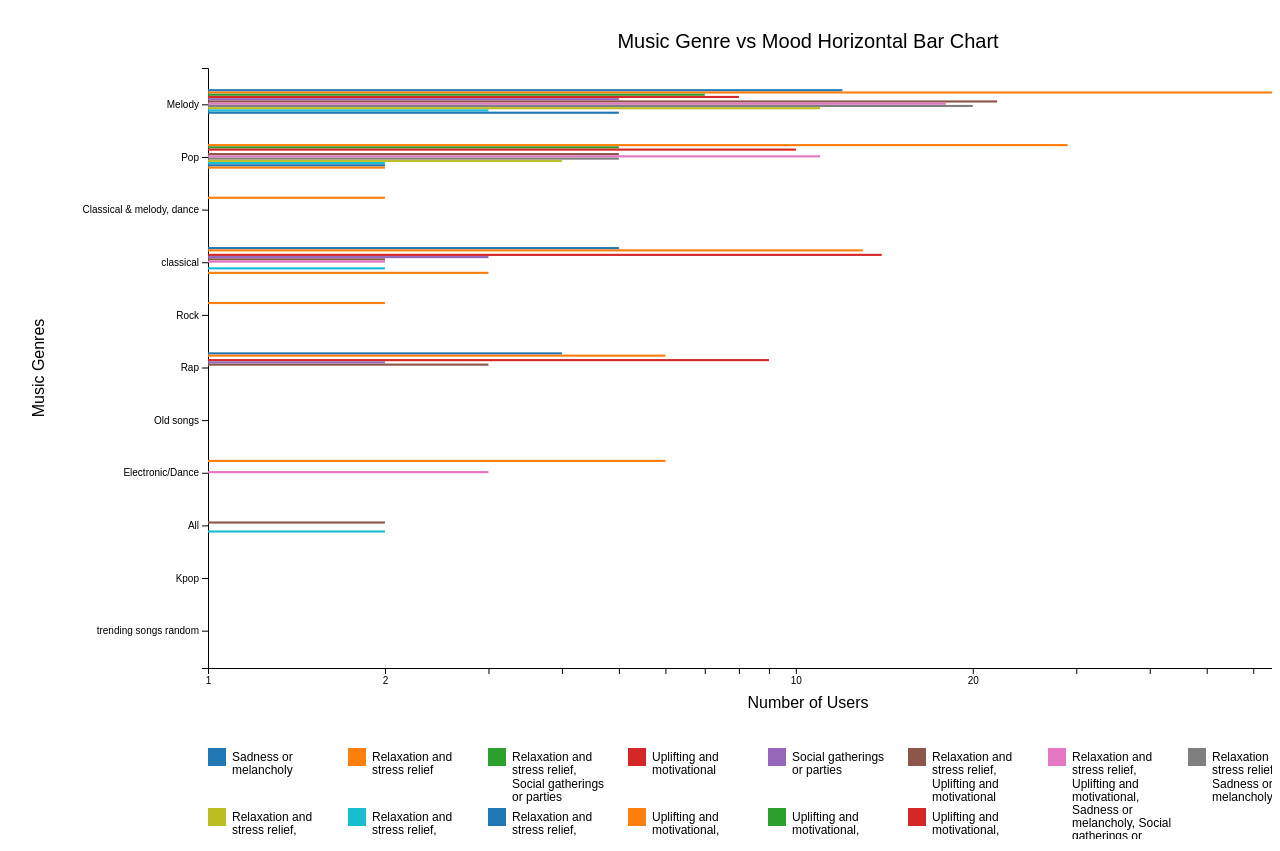
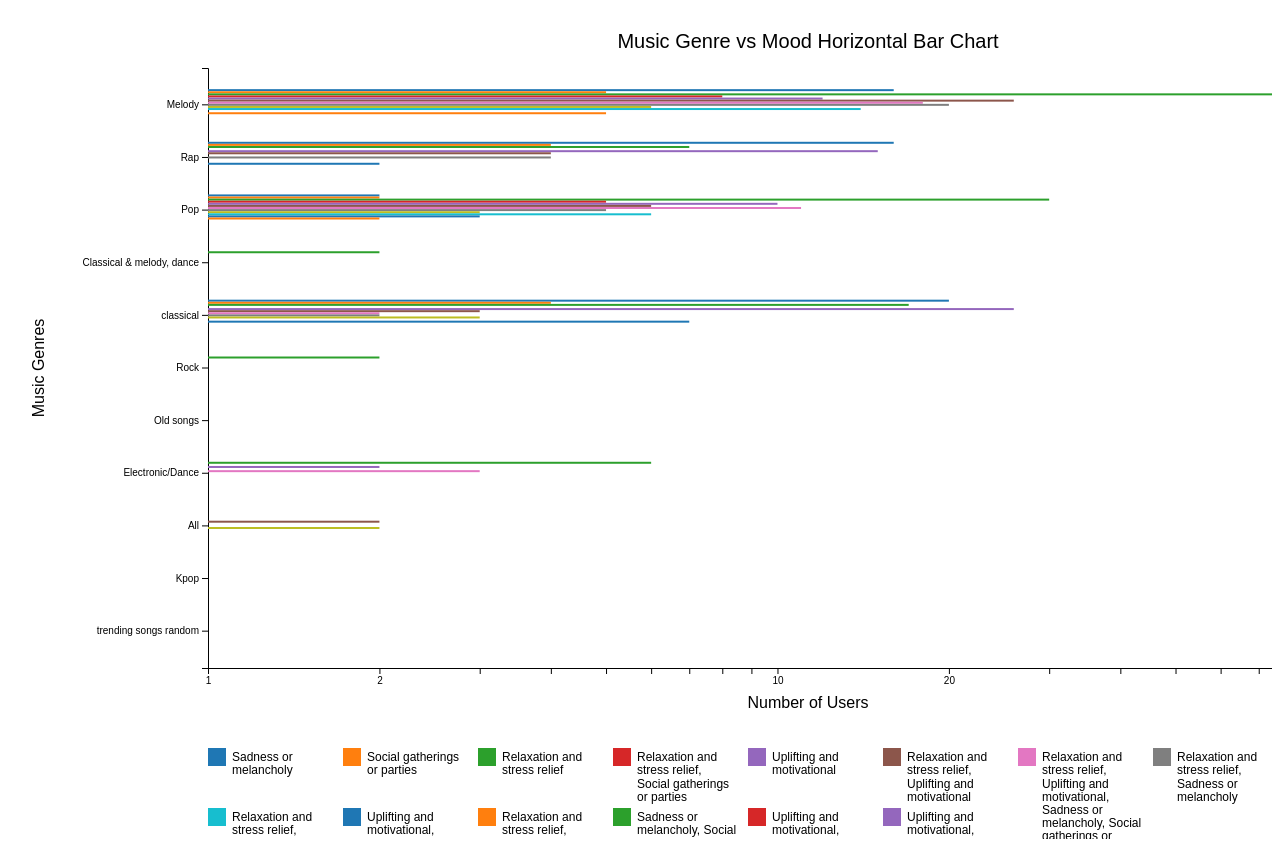
Before and after one commit to jliu233/info5100project1, a plain HTML site: page index.html in a window 1280 px wide. Drawn offline with nearby package versions, Linux system fonts and the light colour scheme.

Commit message:
removed data filter process

```diff
--- a/index.html
+++ b/index.html
@@ -41,7 +41,7 @@
 
       d3.csv(csvFilePath)
         .then(function (data) {
-          data = data.filter((d) => d.music_time_slot !== "Afternoon");
+          // data = data.filter((d) => d.music_time_slot !== "Afternoon");
 
           const aggregatedData = d3.rollup(
             data,
@@ -199,8 +199,8 @@
             .attr(
               "transform",
               (d, i) =>
-                `translate(${(i % 8) * 140}, ${
-                  height + 80 + Math.floor(i / 8) * 60
+                `translate(${(i % 9) * 135}, ${
+                  height + 80 + Math.floor(i / 9) * 60
                 })`
             );
 
```
